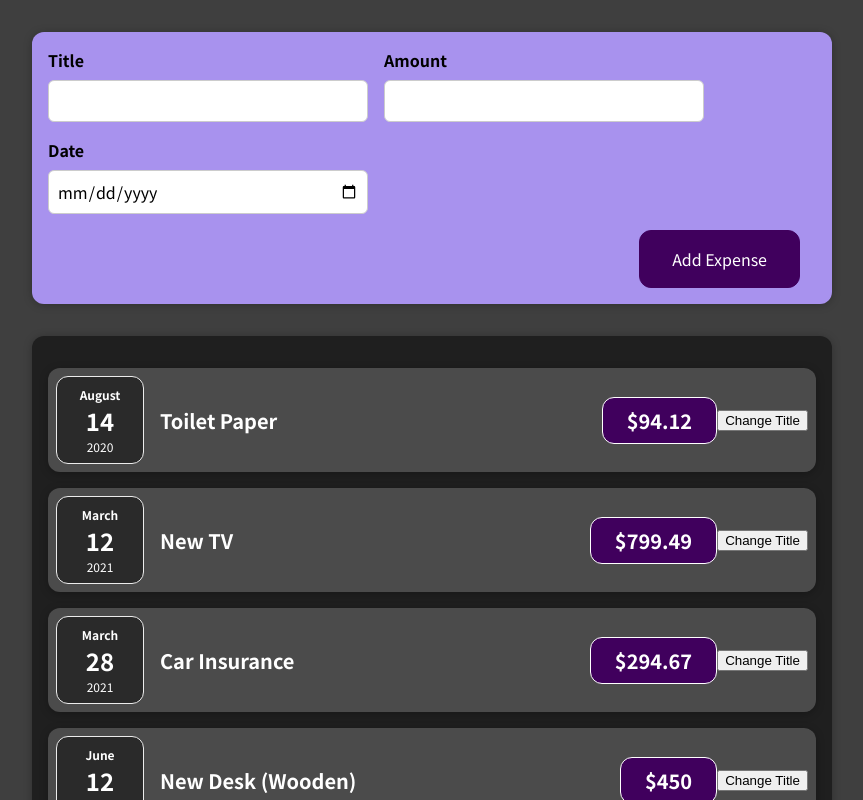
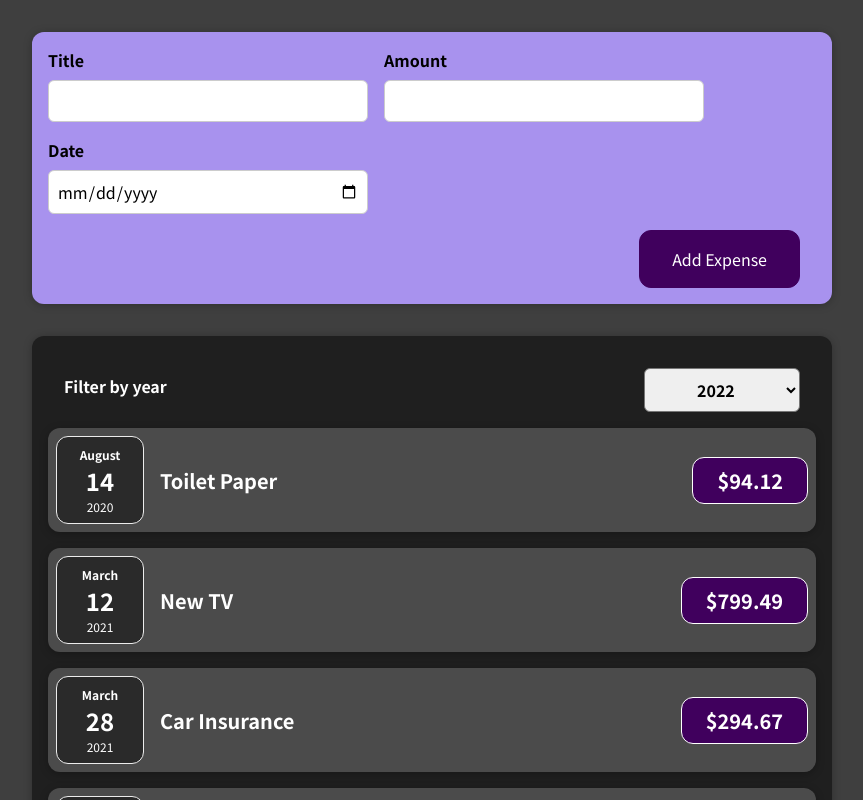
Before and after one commit to CyberManMatt/expense-tracker, a React (Create React App) app: page / in a window 1280 px wide. Shown: the top 800 px of the page, without its empty margins (208-1071 px from the left). Built offline with nearby package versions, Linux system fonts and the light colour scheme.

Commit message:
Added filter year to ExpenseDisplay

```diff
--- a/src/App.js
+++ b/src/App.js
@@ -2,10 +2,40 @@ import {ExpenseDisplay} from "./components/Expenses/ExpenseDisplay";
 import {NewExpense} from "./components/NewExpense/NewExpense";
 
 function App() {
+
+    // Dummy data for demonstration purposes
+    const expenses = [
+        {
+            id: 'e1',
+            title: 'Toilet Paper',
+            amount: 94.12,
+            date: new Date(2020, 7, 14),
+        },
+        { id: 'e2', title: 'New TV', amount: 799.49, date: new Date(2021, 2, 12) },
+        {
+            id: 'e3',
+            title: 'Car Insurance',
+            amount: 294.67,
+            date: new Date(2021, 2, 28),
+        },
+        {
+            id: 'e4',
+            title: 'New Desk (Wooden)',
+            amount: 450,
+            date: new Date(2021, 5, 12),
+        },
+    ];
+
+    // Custom event handler for when the user submits the new Expense form
+    const addExpenseHandler = (expense) => {
+        console.log("In App.js")
+        console.log(expense)
+    }
+
     return(
         <div>
-            <NewExpense />
-            <ExpenseDisplay />
+            <NewExpense onAddExpense={addExpenseHandler} />
+            <ExpenseDisplay items={expenses}/>
         </div>
     )
 }
--- a/src/components/Expenses/ExpenseDisplay.js
+++ b/src/components/Expenses/ExpenseDisplay.js
@@ -1,52 +1,44 @@
-import './ExpenseDisplay.css'
+import './ExpenseDisplay.css';
 import {ExpenseItem} from "./ExpenseItem";
+import {ExpenseFilter} from "./ExpenseFilter";
 import {Card} from "../UI/Card";
+import {useState} from "react";
 
-export function ExpenseDisplay () {
-    const expenses = [
-        {
-            id: 'e1',
-            title: 'Toilet Paper',
-            amount: 94.12,
-            date: new Date(2020, 7, 14),
-        },
-        { id: 'e2', title: 'New TV', amount: 799.49, date: new Date(2021, 2, 12) },
-        {
-            id: 'e3',
-            title: 'Car Insurance',
-            amount: 294.67,
-            date: new Date(2021, 2, 28),
-        },
-        {
-            id: 'e4',
-            title: 'New Desk (Wooden)',
-            amount: 450,
-            date: new Date(2021, 5, 12),
-        },
-    ];
+export function ExpenseDisplay (props) {
+
+    // Initialize state for filtered year
+    const [enteredDate, setDate] = useState("2022");
+
+    // Custom date change handler that displays the selected date in the console. Executed from ExpenseFilter when changing the year
+    const dateHandler = (date) => {
+        setDate(date)
+    }
 
     return (
+        <div>
             <Card className="expenses">
+                <ExpenseFilter default={enteredDate} onChangeDate={dateHandler} />
                 <ExpenseItem
-                title={expenses[0].title}
-                amount={expenses[0].amount}
-                date={expenses[0].date}
+                    title={props.items[0].title}
+                    amount={props.items[0].amount}
+                    date={props.items[0].date}
                 />
                 <ExpenseItem
-                title={expenses[1].title}
-                amount={expenses[1].amount}
-                date={expenses[1].date}
+                    title={props.items[1].title}
+                    amount={props.items[1].amount}
+                    date={props.items[1].date}
                 />
                 <ExpenseItem
-                title={expenses[2].title}
-                amount={expenses[2].amount}
-                date={expenses[2].date}
+                    title={props.items[2].title}
+                    amount={props.items[2].amount}
+                    date={props.items[2].date}
                 />
                 <ExpenseItem
-                title={expenses[3].title}
-                amount={expenses[3].amount}
-                date={expenses[3].date}
+                    title={props.items[3].title}
+                    amount={props.items[3].amount}
+                    date={props.items[3].date}
                 />
             </Card>
-    )
+        </div>
+    );
 }
--- /dev/null
+++ b/src/components/Expenses/ExpenseFilter.css
@@ -0,0 +1,24 @@
+.expenses-filter {
+    color: white;
+    padding: 0 1rem;
+}
+
+.expenses-filter__control {
+    display: flex;
+    width: 100%;
+    align-items: center;
+    justify-content: space-between;
+    margin: 1rem 0;
+}
+
+.expenses-filter label {
+    font-weight: bold;
+    margin-bottom: 0.5rem;
+}
+
+.expenses-filter select {
+    font: inherit;
+    padding: 0.5rem 3rem;
+    font-weight: bold;
+    border-radius: 6px;
+}
--- /dev/null
+++ b/src/components/Expenses/ExpenseFilter.js
@@ -0,0 +1,23 @@
+import "./ExpenseFilter.css"
+
+export function ExpenseFilter(props) {
+
+    // Event listener when the year changes on the dropdown
+    const dateChangeHandler = (event) => {
+        props.onChangeDate(event.target.value)
+    }
+
+    return (
+        <div className='expenses-filter'>
+            <div className='expenses-filter__control'>
+                <label>Filter by year</label>
+                <select value={props.default} onChange={dateChangeHandler}>
+                    <option value='2022'>2022</option>
+                    <option value='2021'>2021</option>
+                    <option value='2020'>2020</option>
+                    <option value='2019'>2019</option>
+                </select>
+            </div>
+        </div>
+    );
+}
--- a/src/components/Expenses/ExpenseItem.js
+++ b/src/components/Expenses/ExpenseItem.js
@@ -4,22 +4,13 @@ import {Card} from "../UI/Card";
 import {useState} from "react";
 
 export function ExpenseItem(props) {
-
-    const [title, setTitle] = useState(props.title);
-
-    const clickHandler = () => {
-        setTitle("Updated!");
-        console.log(title);
-    };
-
     return (
         <Card className='expense-item'>
             <ExpenseDate date={props.date} />
             <div className='expense-item__description'>
-                <h2>{title}</h2>
+                <h2>{props.title}</h2>
                 <div className='expense-item__price'>${props.amount}</div>
             </div>
-            <button onClick={clickHandler}>Change Title</button>
         </Card>
     );
 }
--- a/src/components/NewExpense/ExpenseForm.js
+++ b/src/components/NewExpense/ExpenseForm.js
@@ -1,36 +1,46 @@
 import "./ExpenseForm.css"
 import {useState} from "react";
 
-export function ExpenseForm() {
+export function ExpenseForm(props) {
 
-    const [enteredTitle, setEnteredTitle] = useState("")
-    const [enteredAmount, setEnteredAmount] = useState("")
-    const [enteredDate, setEnteredDate] = useState("")
+    // Initialize state for title, amount, and date
+    const [enteredTitle, setEnteredTitle] = useState("");
+    const [enteredAmount, setEnteredAmount] = useState("");
+    const [enteredDate, setEnteredDate] = useState("");
 
+    // When the user starts typing the title in the form
     const titleChangeHandler = (event) => {
         setEnteredTitle(event.target.value);
     };
 
+    // When the user changes the amount in the form
     const amountChangeHandler = (event) => {
         setEnteredAmount(event.target.value);
     };
 
+    // When the user changes the date in the form
     const dateChangeHandler = (event) => {
         setEnteredDate(event.target.value);
     };
 
+    // When the user submits the form
     const submitHandler = (event) => {
+
+        // This prevents the default behavior for submitting a form, which is sending the POST data directly to the server.
         event.preventDefault();
 
+        // Create an expenseData object
         const expenseData = {
             title: enteredTitle,
             amount: enteredAmount,
             date: new Date(enteredDate)
         };
-        console.log(expenseData)
-        setEnteredTitle("")
-        setEnteredDate("")
-        setEnteredAmount("")
+
+        // Custom event handler that is called from the NewExpense component as a prop
+        props.onSaveExpenseData(expenseData);
+        setEnteredTitle("");
+        setEnteredDate("");
+        setEnteredAmount("");
     };
 
     return (
@@ -53,5 +63,5 @@ export function ExpenseForm() {
                 <button type="submit">Add Expense</button>
             </div>
         </form>
-    )
+    );
 }
--- a/src/components/NewExpense/NewExpense.js
+++ b/src/components/NewExpense/NewExpense.js
@@ -1,10 +1,24 @@
 import "./NewExpense.css";
 import {ExpenseForm} from "./ExpenseForm";
 
-export function NewExpense() {
+export function NewExpense(props) {
+
+    // Custom event handler that gets called when the user submits the new Expense form
+    const saveExpenseDataHandler = (expenseData) => {
+
+        // Add data from the ExpenseForm to the object below, and add an ID field
+        const data = {
+            ...expenseData,
+            id: Math.random().toString()
+        };
+
+        // Event handler gets called from App.js component when the user submits the New Expense form.
+        props.onAddExpense(data)
+    };
+
     return (
         <div className="new-expense">
-            <ExpenseForm />
+            <ExpenseForm onSaveExpenseData={saveExpenseDataHandler} />
         </div>
-    )
+    );
 }
```
Lines whose indentation alone changed are shown as unchanged.
